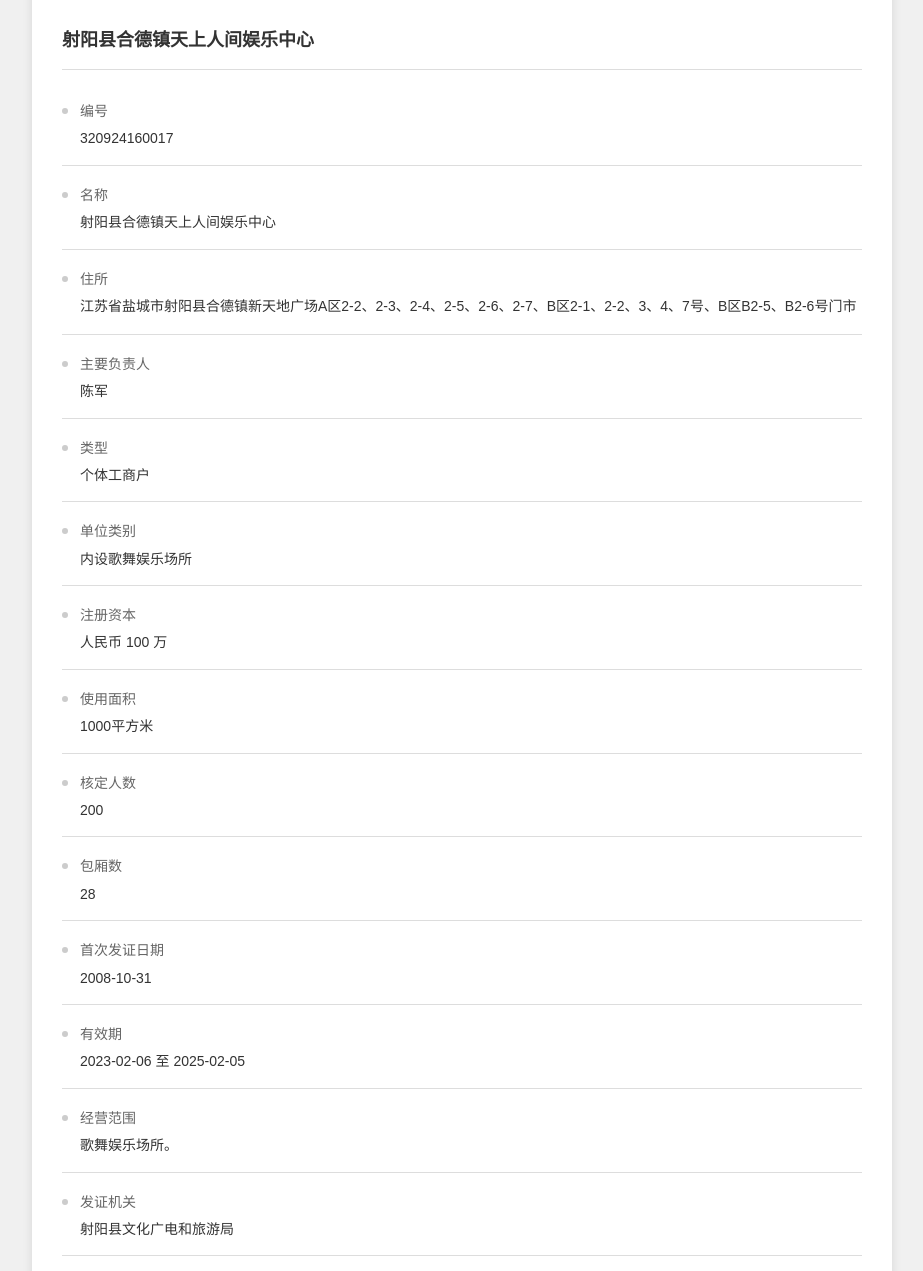
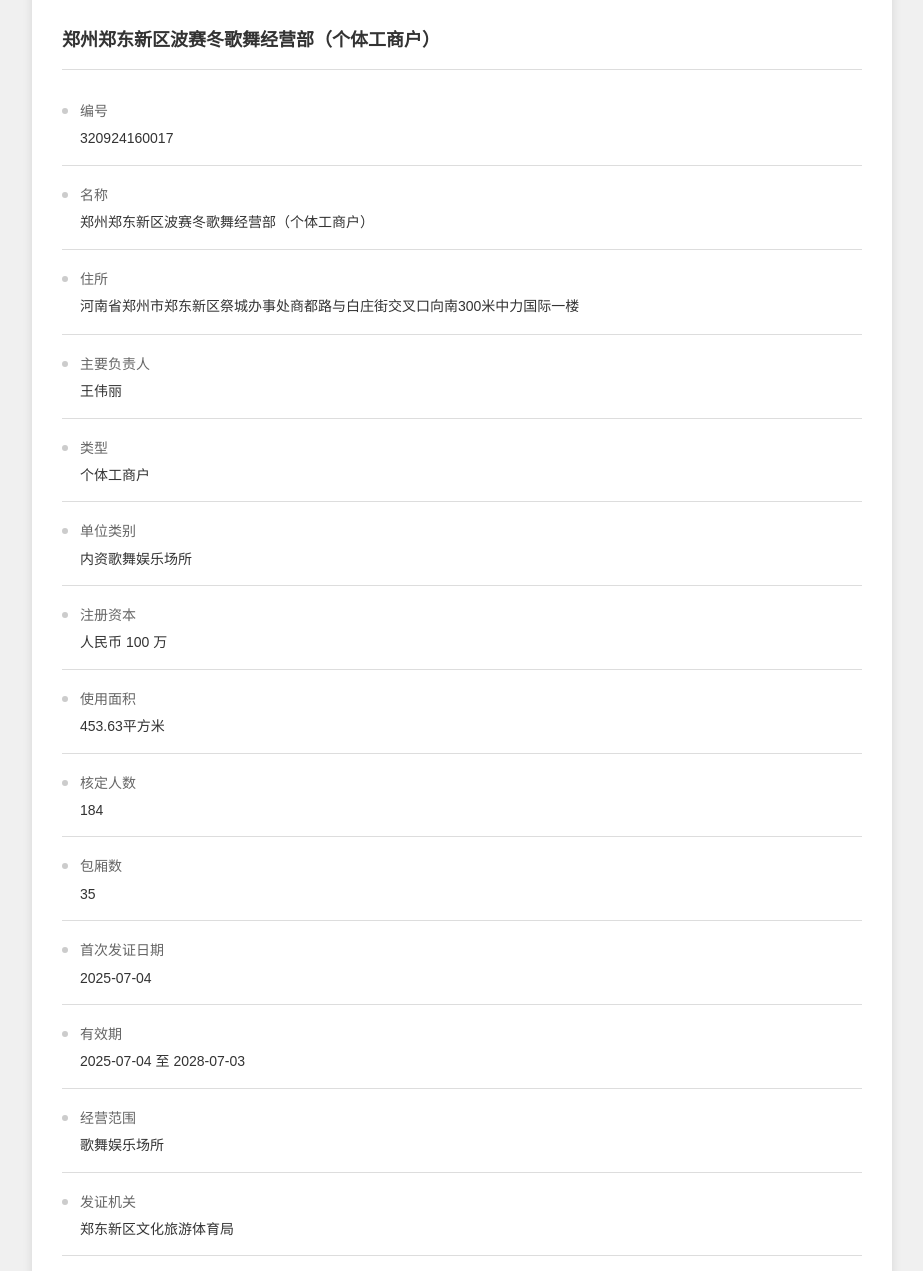
Before and after one commit to luohengjian/yaoqiang2, a plain HTML site: page index.html in a window 1280 px wide. Shown: the part 122-1393 px from the top of the page, without its empty margins (178-1101 px from the left). Drawn offline with Linux system fonts and the light colour scheme.

Commit message:
Update index.html

```diff
--- a/index.html
+++ b/index.html
@@ -103,14 +103,14 @@
 <body>
     <div class="document">
         <div class="header">
-            <img src="images/2.jpg" alt="中华人民共和国国徽" class="emblem">
+            <img src="/2.jpg" alt="中华人民共和国国徽" class="emblem">
             <div class="header-text">
                 <div class="ministry-title">中华人民共和国文化和旅游部</div>
                 <div class="ministry-subtitle">MINISTRY OF CULTURE AND TOURISM OF THE PEOPLE'S REPUBLIC OF CHINA</div>
             </div>
         </div>
 
-        <div class="business-name">射阳县合德镇天上人间娱乐中心</div>
+        <div class="business-name">郑州郑东新区波赛冬歌舞经营部（个体工商户）</div>
 
         <div class="content">
                          <div class="info-item">
@@ -125,7 +125,7 @@
                  <div class="bullet"></div>
                  <div class="info-content">
                      <div class="info-label">名称</div>
-                     <div class="info-value">射阳县合德镇天上人间娱乐中心</div>
+                     <div class="info-value">郑州郑东新区波赛冬歌舞经营部（个体工商户）</div>
                  </div>
              </div>
 
@@ -133,7 +133,7 @@
                  <div class="bullet"></div>
                  <div class="info-content">
                      <div class="info-label">住所</div>
-                     <div class="info-value long-text">江苏省盐城市射阳县合德镇新天地广场A区2-2、2-3、2-4、2-5、2-6、2-7、B区2-1、2-2、3、4、7号、B区B2-5、B2-6号门市</div>
+                     <div class="info-value long-text">河南省郑州市郑东新区祭城办事处商都路与白庄街交叉口向南300米中力国际一楼</div>
                  </div>
              </div>
 
@@ -141,7 +141,7 @@
                  <div class="bullet"></div>
                  <div class="info-content">
                      <div class="info-label">主要负责人</div>
-                     <div class="info-value">陈军</div>
+                     <div class="info-value">王伟丽</div>
                  </div>
              </div>
 
@@ -157,7 +157,7 @@
                  <div class="bullet"></div>
                  <div class="info-content">
                      <div class="info-label">单位类别</div>
-                     <div class="info-value">内设歌舞娱乐场所</div>
+                     <div class="info-value">内资歌舞娱乐场所</div>
                  </div>
              </div>
 
@@ -173,7 +173,7 @@
                  <div class="bullet"></div>
                  <div class="info-content">
                      <div class="info-label">使用面积</div>
-                     <div class="info-value">1000平方米</div>
+                     <div class="info-value">453.63平方米</div>
                  </div>
              </div>
 
@@ -181,7 +181,7 @@
                  <div class="bullet"></div>
                  <div class="info-content">
                      <div class="info-label">核定人数</div>
-                     <div class="info-value">200</div>
+                     <div class="info-value">184</div>
                  </div>
              </div>
 
@@ -189,7 +189,7 @@
                  <div class="bullet"></div>
                  <div class="info-content">
                      <div class="info-label">包厢数</div>
-                     <div class="info-value">28</div>
+                     <div class="info-value">35</div>
                  </div>
              </div>
 
@@ -197,7 +197,7 @@
                  <div class="bullet"></div>
                  <div class="info-content">
                      <div class="info-label">首次发证日期</div>
-                     <div class="info-value">2008-10-31</div>
+                     <div class="info-value">2025-07-04</div>
                  </div>
              </div>
 
@@ -205,7 +205,7 @@
                  <div class="bullet"></div>
                  <div class="info-content">
                      <div class="info-label">有效期</div>
-                     <div class="info-value">2023-02-06 至 2025-02-05</div>
+                     <div class="info-value">2025-07-04 至 2028-07-03</div>
                  </div>
              </div>
 
@@ -213,7 +213,7 @@
                  <div class="bullet"></div>
                  <div class="info-content">
                      <div class="info-label">经营范围</div>
-                     <div class="info-value">歌舞娱乐场所。</div>
+                     <div class="info-value">歌舞娱乐场所</div>
                  </div>
              </div>
 
@@ -221,7 +221,7 @@
                  <div class="bullet"></div>
                  <div class="info-content">
                      <div class="info-label">发证机关</div>
-                     <div class="info-value">射阳县文化广电和旅游局</div>
+                     <div class="info-value">郑东新区文化旅游体育局</div>
                  </div>
              </div>
 
@@ -229,7 +229,7 @@
                  <div class="bullet"></div>
                  <div class="info-content">
                      <div class="info-label">发证日期</div>
-                     <div class="info-value">2023-01-09</div>
+                     <div class="info-value">2025-07-04</div>
                  </div>
              </div>
         </div>
```
